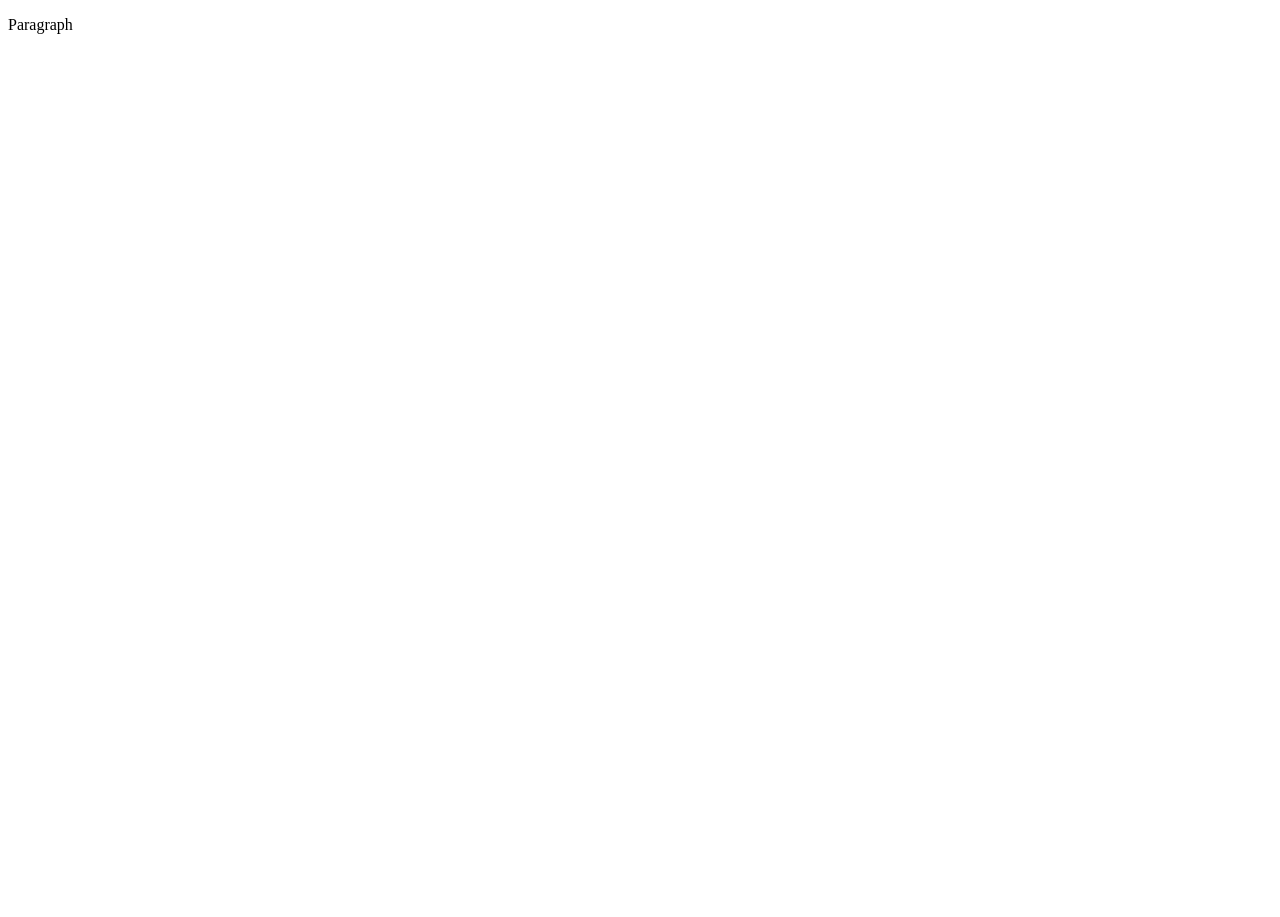
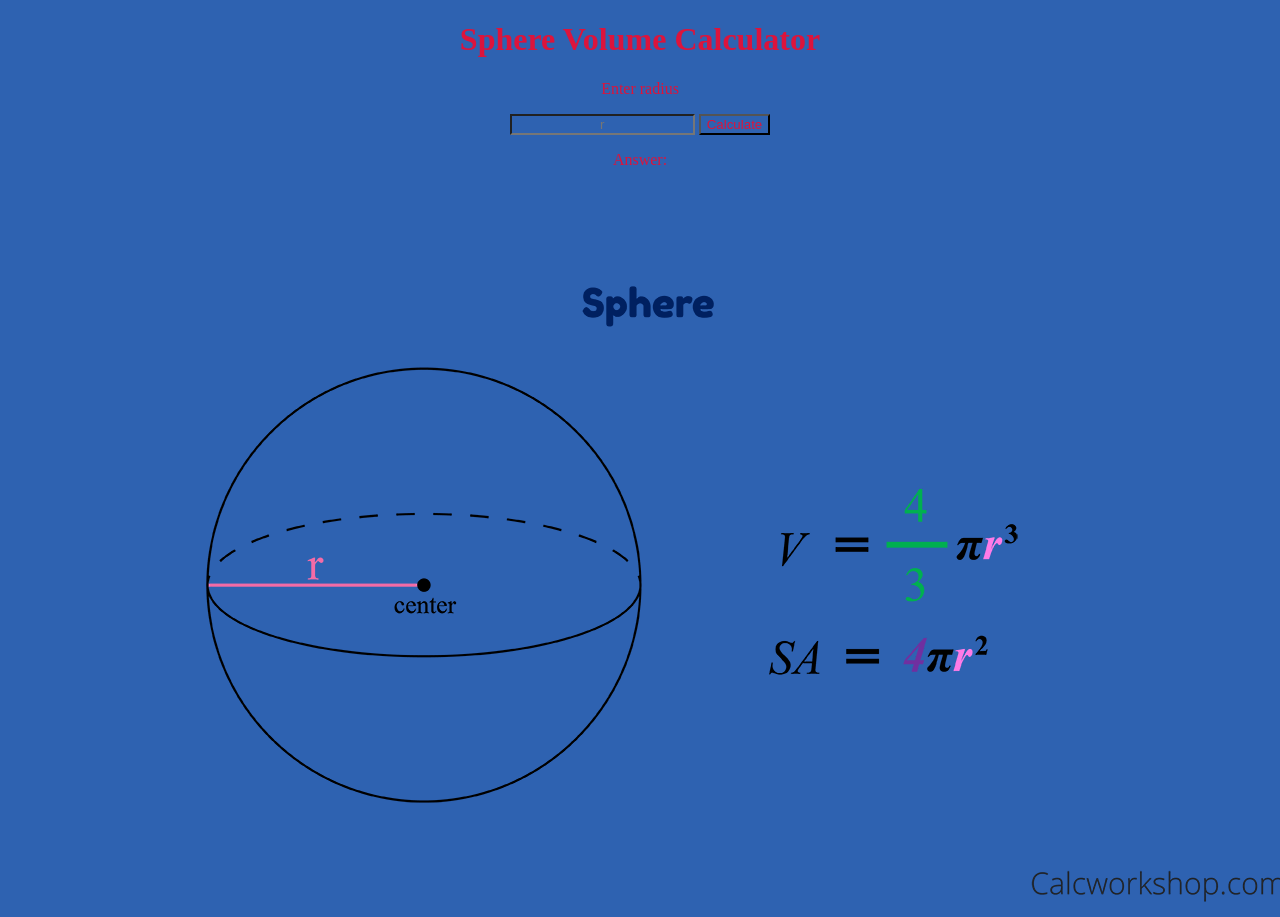
Before and after one commit to ICD2O-Digital-Tech-Denys-B/Unit3-03-HTML-VolumeSphere, a plain HTML site: page index.html in a window 1280 px wide. Before the commit the page ends 800 px from the top, so only its background shows below. Drawn offline with Linux system fonts and the light colour scheme.

Commit message:
finished

```diff
--- a/css/style.css
+++ b/css/style.css
@@ -2,3 +2,8 @@
 * Created on: Sep 2020
 * This file contains the CSS for index.html
 */
+* {
+    background-color: rgb(46, 98, 177);
+    color: crimson;
+    text-align: center;
+}
--- a/index.html
+++ b/index.html
@@ -1,9 +1,21 @@
 <!DOCTYPE html>
 <html>
   <head>
-    <title>Title</title>
+    <title>Sphere</title>
+    <link rel="apple-touch-icon" sizes="180x180" href="favicon/apple-touch-icon.png">
+    <link rel="icon" type="image/png" sizes="32x32" href="favicon/favicon-32x32.png">
+    <link rel="icon" type="image/png" sizes="16x16" href="favicon/favicon-16x16.png">
+    <link rel="manifest" href="favicon/site.webmanifest">
+    <link rel="stylesheet" href="css/style.css">
+    <script src="js/script.js"></script>
   </head>
   <body>
-    <p>Paragraph</p>
+    <h1>Sphere Volume Calculator</h1>
+    <p>Enter radius</p>
+    <input id="radius" type="text" placeholder="r">
+    <button onclick="calcVolume()">Calculate</button>
+    <p>Answer:</p>
+    <p id="answer"></p>
+    <img src="images/volume-surface-area-sphere-formula.png">
   </body>
 </html>
--- a/js/script.js
+++ b/js/script.js
@@ -3,3 +3,11 @@
 // Created by: Mr. Coxall
 // Created on: Sep 2020
 // This file contains the JS functions for index.html
+function calcVolume() {
+    let radius = parseFloat(document.getElementById("radius").value)
+    let step1 = 4 / 3
+    let step2 = radius * radius * radius
+    let step3 = step1 * (Math.PI * step2)
+    let answer = step3.toFixed(2)
+    document.getElementById("answer").innerHTML = "V ≈" + answer +"cm";
+}
```
Also changed, not shown: favicon/android-chrome-192x192.png (added), favicon/android-chrome-512x512.png (added), favicon/apple-touch-icon.png (added), favicon/favicon-16x16.png (added), favicon/favicon-32x32.png (added), favicon/favicon.ico (added), favicon/site.webmanifest (added), images/volume-surface-area-sphere-formula.png (added).
